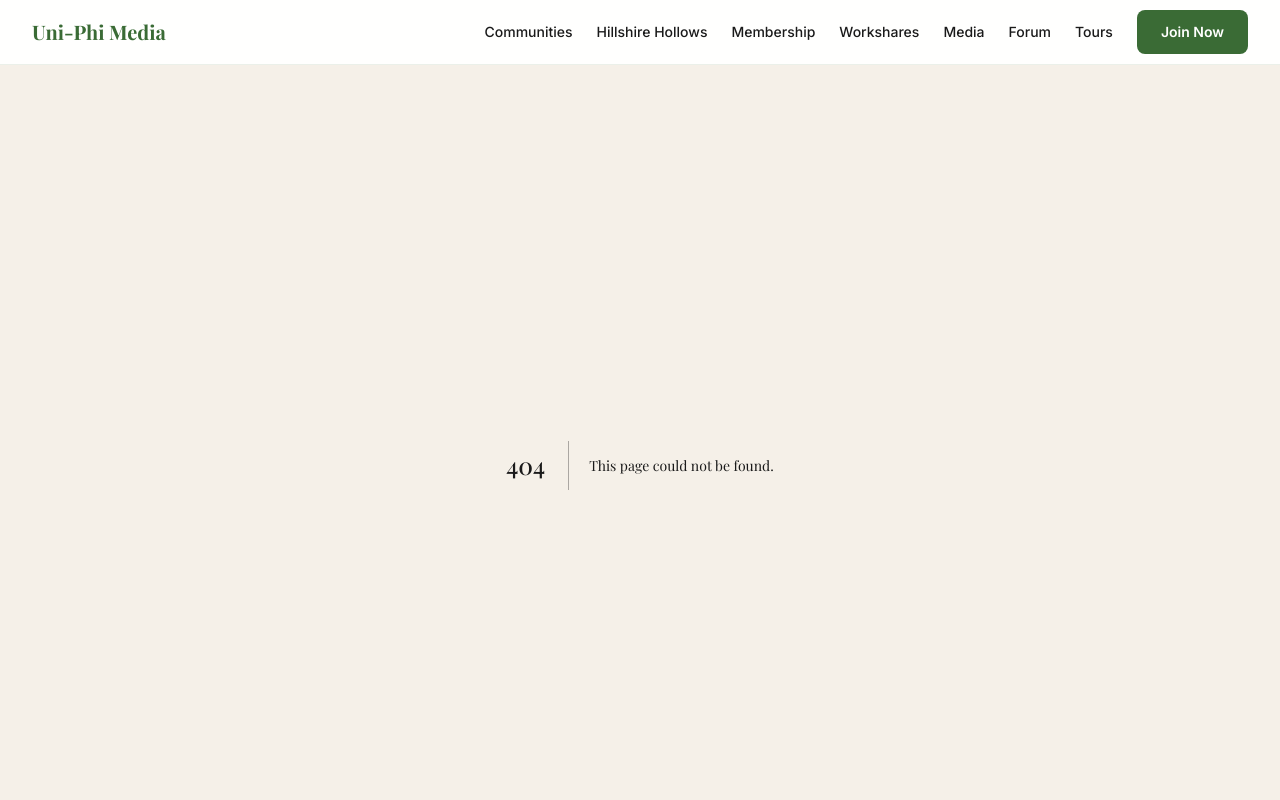
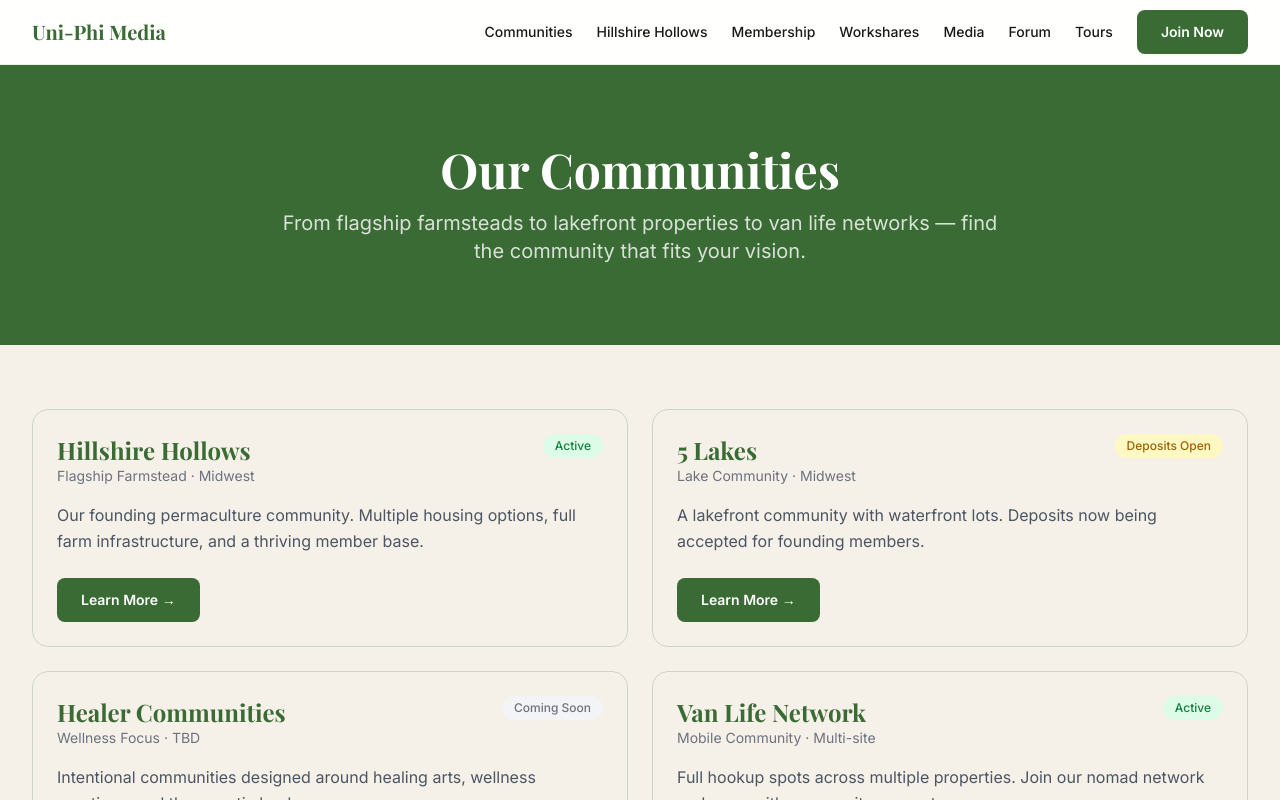
Before and after one commit to dutchiono/uniphimedia, a Next.js app: page /communities in a window 1280 px wide. Before the commit this address had no page. Shown: the top 800 px of the page. Built offline with nearby package versions, Linux system fonts and the light colour scheme; a web font is replaced by a local one.

Commit message:
Add src/app/communities/page.tsx with communities directory

```diff
--- /dev/null
+++ b/src/app/communities/page.tsx
@@ -0,0 +1,54 @@
+import type { Metadata } from 'next';
+import Link from 'next/link';
+
+export const metadata: Metadata = {
+  title: 'Communities',
+  description: 'Explore all Uni-Phi communities — farmsteads, van life spots, retiree communities, and more across the Midwest.',
+};
+
+const communities = [
+  { name: 'Hillshire Hollows', type: 'Flagship Farmstead', location: 'Midwest', status: 'Active', href: '/hsh', description: 'Our founding permaculture community. Multiple housing options, full farm infrastructure, and a thriving member base.' },
+  { name: '5 Lakes', type: 'Lake Community', location: 'Midwest', status: 'Deposits Open', href: '/contact', description: 'A lakefront community with waterfront lots. Deposits now being accepted for founding members.' },
+  { name: 'Healer Communities', type: 'Wellness Focus', location: 'TBD', status: 'Coming Soon', href: '/contact', description: 'Intentional communities designed around healing arts, wellness practices, and therapeutic land use.' },
+  { name: 'Van Life Network', type: 'Mobile Community', location: 'Multi-site', status: 'Active', href: '/membership', description: 'Full hookup spots across multiple properties. Join our nomad network and roam with community support.' },
+  { name: 'Retiree Villages', type: 'Retiree Focus', location: 'Midwest', status: 'Planning', href: '/contact', description: 'Purpose-designed communities for retirees seeking meaningful connection and gentle rural living.' },
+];
+
+export default function CommunitiesPage() {
+  return (
+    <div>
+      <section className="bg-brand-green text-white py-20 text-center">
+        <div className="max-w-3xl mx-auto px-4">
+          <h1 className="font-heading text-5xl font-bold mb-4">Our Communities</h1>
+          <p className="text-xl text-white/80">
+            From flagship farmsteads to lakefront properties to van life networks —
+            find the community that fits your vision.
+          </p>
+        </div>
+      </section>
+      <section className="section">
+        <div className="grid md:grid-cols-2 gap-6">
+          {communities.map(c => (
+            <div key={c.name} className="border border-brand-green/20 rounded-2xl p-6 hover:shadow-lg transition-shadow">
+              <div className="flex items-start justify-between mb-4">
+                <div>
+                  <h3 className="font-heading text-2xl font-bold text-brand-green">{c.name}</h3>
+                  <p className="text-sm text-gray-500">{c.type} · {c.location}</p>
+                </div>
+                <span className={`text-xs px-3 py-1 rounded-full font-medium ${
+                  c.status === 'Active' ? 'bg-green-100 text-green-700' :
+                  c.status === 'Deposits Open' ? 'bg-yellow-100 text-yellow-700' :
+                  'bg-gray-100 text-gray-500'
+                }`}>{c.status}</span>
+              </div>
+              <p className="text-gray-600 mb-6 leading-relaxed">{c.description}</p>
+              <Link href={c.href} className="btn-primary text-sm inline-block">
+                Learn More →
+              </Link>
+            </div>
+          ))}
+        </div>
+      </section>
+    </div>
+  );
+}
```
